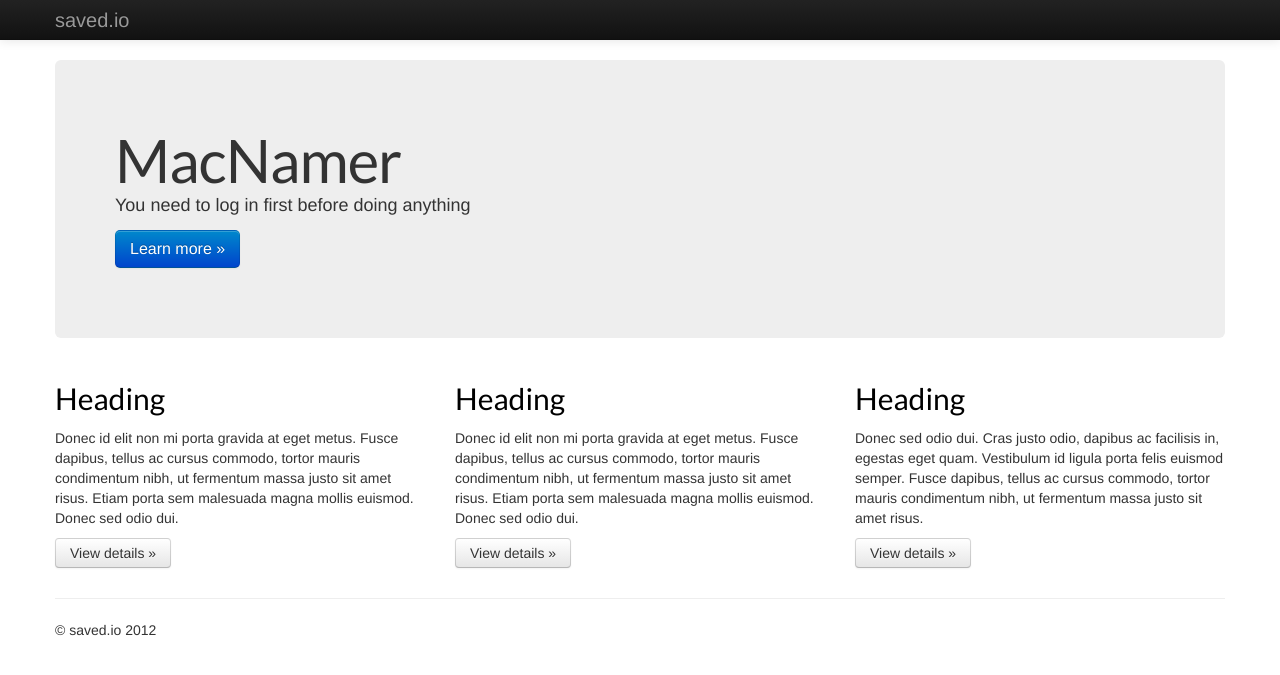
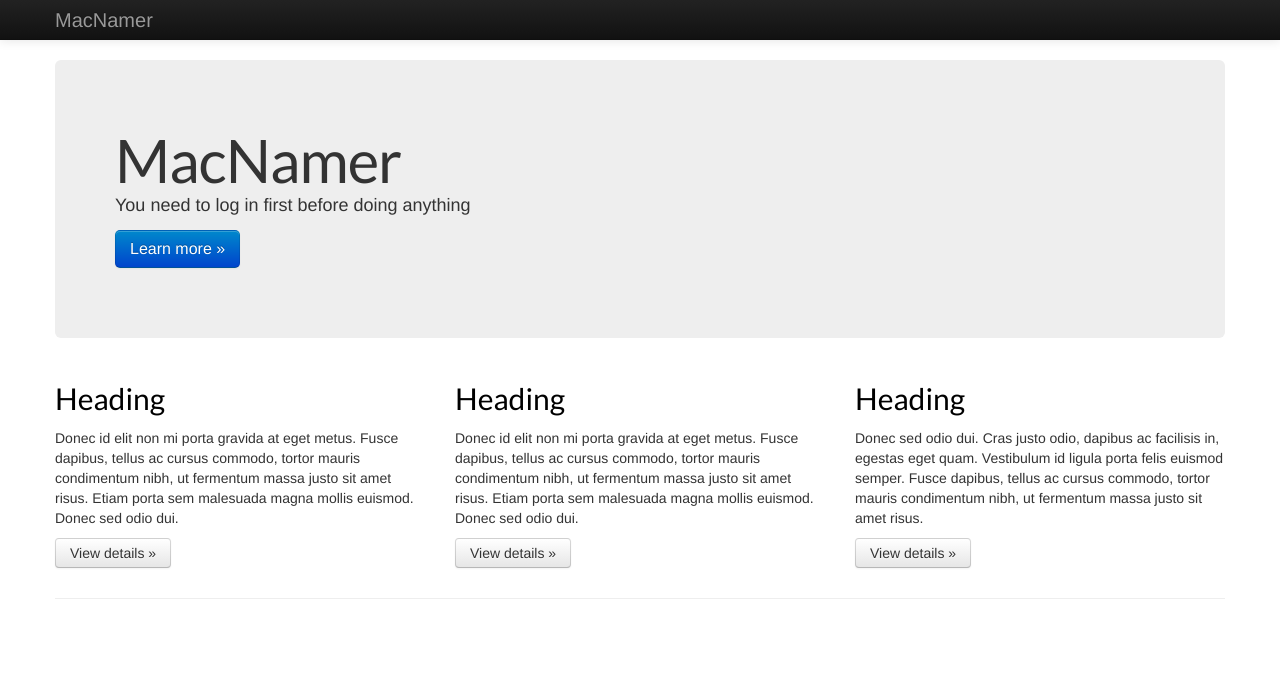
Before and after one commit to grahamgilbert/macnamer, a Django app: template templates/base.html in a window 1280 px wide. Shown: the top 675 px of the page. Run offline with Django 3.2, Linux system fonts and the light colour scheme; the template is opened without the code that fills it, so the values that code supplies are empty; some libraries are stand-ins or nearby versions.

Commit message:
Erradicating the last traces of the cheeky copy and paste

```diff
--- a/templates/base.html
+++ b/templates/base.html
@@ -36,7 +36,7 @@
             <span class="icon-bar"></span>
             <span class="icon-bar"></span>
           </a>
-          <a class="brand" href="{% url home %}">saved.io</a>
+          <a class="brand" href="{% url home %}">MacNamer</a>
           <div class="nav-collapse collapse">
             <ul class="nav pull-right" >
 
@@ -95,7 +95,6 @@
       <hr>
 
       <footer>
-        <p>&copy; saved.io 2012</p>
       </footer>
 
     </div> <!-- /container -->
```
